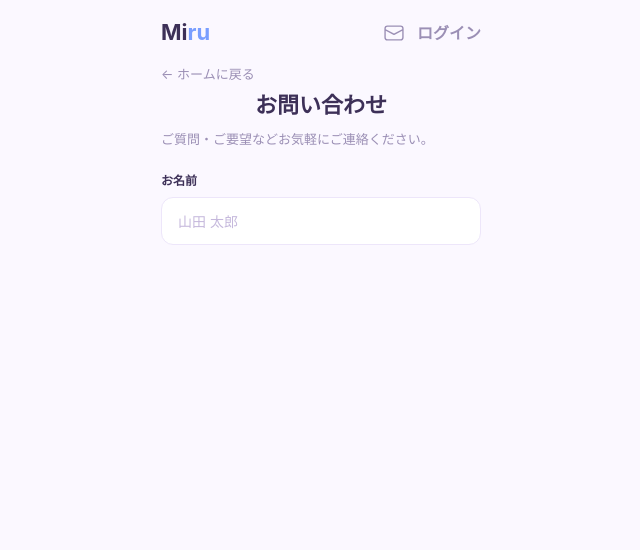
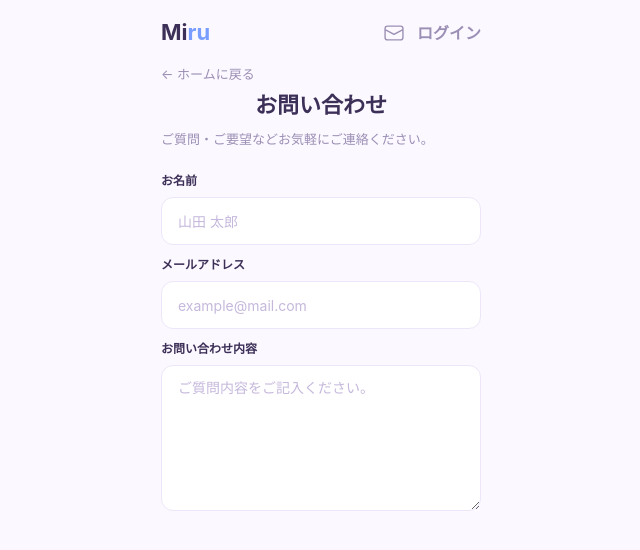
Before and after one commit to risa-h1108/Miru, a React (Vite) app: page /contact in a window 1280 px wide. Shown: the top 550 px of the page, without its empty margins (319-959 px from the left). Built offline with nearby package versions, Linux system fonts and the light colour scheme; no server answers.

Commit message:
feat: お問い合わせにメールアドレス入力欄、お問い合わせ内容欄を追加、stateの型定義に合わせて一部名称を変更

```diff
--- a/src/contact/Contact.tsx
+++ b/src/contact/Contact.tsx
@@ -11,7 +11,7 @@ export default function Contact() {
   //名前、メールアドレス、種別、内容を1つのstateに纏める
   const [form, setForm] = useState<ContactFormValues>({
     name: "", // 名前欄の初期値(空文字)
-    mail: "", // メールアドレス欄の初期値(空文字)
+    email: "", // メールアドレス欄の初期値(空文字)
     category: "", // 種別欄の初期値(空文字)
     contents: "", // 問い合わせ内容欄の初期値(空文字)
   });
@@ -54,6 +54,42 @@ export default function Contact() {
         // 　　　　nameだけをe.target.valueの文字列に更新する
         onChange={(e) => setForm({ ...form, name: e.target.value })}
       />
+
+      <label
+        htmlFor="email"
+        className="block mb-2 text-xs font-semibold text-[#3D3058]"
+      >
+        メールアドレス
+      </label>
+
+      <input
+        id="email"
+        type="email"
+        className="w-full px-4 mb-3 text-sm h-12 rounded-xl text-[#3D3058] bg-white border-[1.5px] border-[#EDE6FA] placeholder:text-[#C5B8DC]"
+        value={form.email}
+        //placeholder:入力前の薄い文字
+        placeholder="example@mail.com"
+        onChange={(e) => setForm({ ...form, email: e.target.value })}
+      />
+
+      <label
+        htmlFor="contents"
+        className="block mb-2 text-xs font-semibold text-[#3D3058]"
+      >
+        お問い合わせ内容
+      </label>
+
+      <textarea
+        id="contents"
+        name="contents"
+        //rows={6}：最初の高さを{}の行分確保する
+        rows={6}
+        //resize-y：縦方向に広げられるようにする
+        className="w-full px-4 py-3 mb-3 text-sm rounded-xl text-[#3D3058] bg-white border-[1.5px] border-[#EDE6FA] placeholder:text-[#C5B8DC] resize-y"
+        value={form.contents}
+        placeholder="ご質問内容をご記入ください。"
+        onChange={(e) => setForm({ ...form, contents: e.target.value })}
+      />
     </Container>
   );
 }
```
